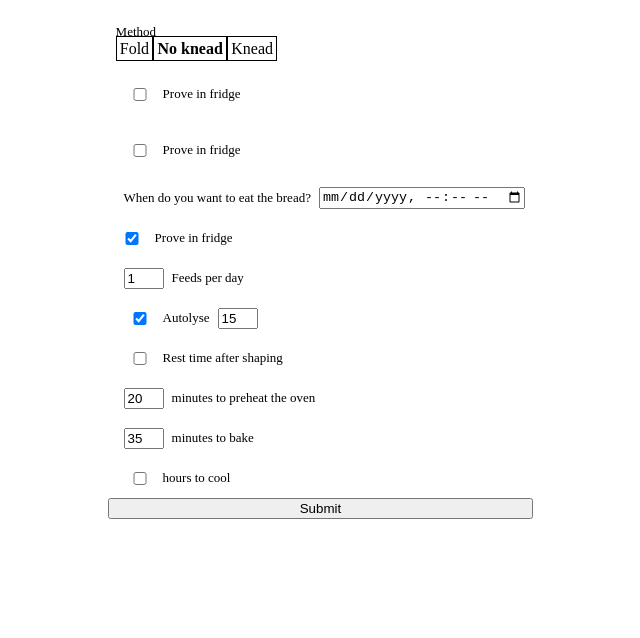
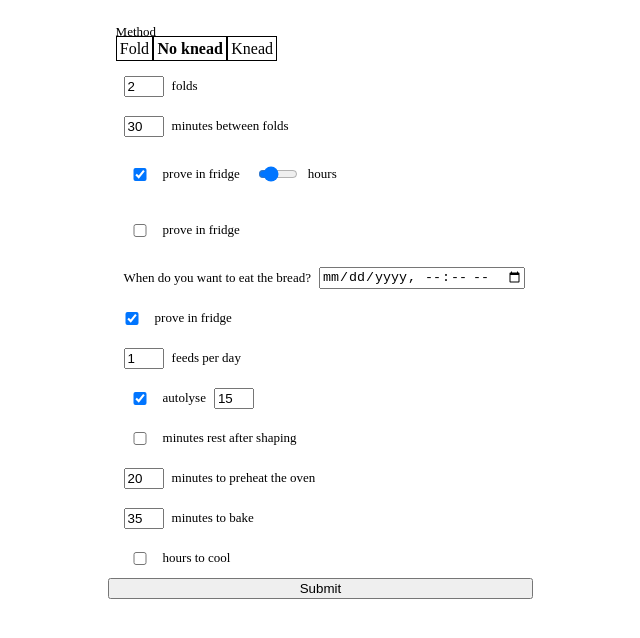
Before and after one commit to andrejak/sourdough-times, a React (Vite) app: page / in a window 1280 px wide. Shown: the top 638 px of the page, without its empty margins (39-679 px from the left). Built offline with nearby package versions, Linux system fonts and the light colour scheme.

Commit message:
Pull method out

```diff
--- a/src/components/ConfigForm.tsx
+++ b/src/components/ConfigForm.tsx
@@ -1,20 +1,51 @@
 import React from "react";
-import { Step, initState } from "../types";
+import {
+  Step,
+  initBaseConfig,
+  OtherFieldType,
+  BakeConfig,
+  initKneadConfig,
+  initNoKneadConfig,
+  initFoldConfig,
+  Method,
+} from "../types";
 import styled from "styled-components";
 import Field from "./Field";
+import MethodField from "./Field/MethodField";
+
+const Container = styled.div`
+  display: flex;
+  flex-direction: column;
+  padding: 1rem;
+`;
 
 const Form = styled.form`
   display: flex;
   flex-direction: column;
-  padding: 1rem;
 `;
+
+const configs: { [key in Method]: BakeConfig } = {
+  knead: initKneadConfig,
+  noKnead: initNoKneadConfig,
+  fold: initFoldConfig,
+};
 
 const ConfigForm = ({
   setResult,
 }: {
   setResult: (steps: Step[]) => void;
 }): JSX.Element => {
-  const [config, setConfig] = React.useState(initState);
+  const [method, setMethod] = React.useState(
+    initBaseConfig.method.value as Method
+  );
+  const [config, setConfig] = React.useState(configs[method]);
+
+  React.useEffect(() => {
+    // TODO remove unneeded properties
+    setConfig({ ...configs[method], ...config });
+    // eslint-disable-next-line react-hooks/exhaustive-deps
+  }, [method]);
+
   const handleSubmit = async (e) => {
     e.preventDefault();
     const response = await fetch("/.netlify/functions/calculate", {
@@ -30,9 +61,17 @@ const ConfigForm = ({
   };
 
   return (
+    <Container>
+      <MethodField
+        field={{ label: "Method", type: "method", value: method }}
+        setValue={setMethod}
+      ></MethodField>
       <Form onSubmit={handleSubmit}>
         {Object.keys(config).map((fieldId) => {
           const field = config[fieldId];
+          if (fieldId === "method") {
+            return <span key={fieldId} />;
+          }
           return (
             <Field
               key={fieldId}
@@ -48,6 +87,7 @@ const ConfigForm = ({
         })}
         <input type="submit" value="Submit" />
       </Form>
+    </Container>
   );
 };
 export default ConfigForm;
--- a/src/components/Field/index.tsx
+++ b/src/components/Field/index.tsx
@@ -3,7 +3,6 @@ import { FieldType, ProofFieldType } from "../../types";
 import NumberField, { DatetimeField } from "./NumberField";
 import styled from "styled-components";
 import CheckboxField from "./CheckboxField";
-import MethodField from "./MethodField";
 
 const HorizontalContainer = styled.div`
   display: flex;
@@ -49,7 +48,6 @@ const mapTypeToComponent = {
   range: NumberField,
   duration: NumberField,
   boolean: CheckboxField,
-  method: MethodField,
   proof: ProofField,
 };
 
--- a/src/types/config.ts
+++ b/src/types/config.ts
@@ -80,20 +80,20 @@ const initMethod: FieldType = {
 };
 
 const fridgeField = (value: boolean): OtherFieldType => ({
-  label: "Prove in fridge",
+  label: "prove in fridge",
   type: "boolean",
   value,
 });
 
 const hourRangeField = (from: number, to: number): NumericalFieldType => ({
-  label: "How many hours?",
+  label: "hours",
   type: "range",
   value: { from, to },
   min: 1,
   max: 48,
 });
 
-const initBaseConfig: BaseConfig = {
+export const initBaseConfig: BaseConfig = {
   target: {
     label: "When do you want to eat the bread?",
     help: "",
@@ -102,7 +102,7 @@ const initBaseConfig: BaseConfig = {
   },
   inFridge: fridgeField(true),
   numFeedsPerDay: {
-    label: "Feeds per day",
+    label: "feeds per day",
     help: "",
     type: "number",
     value: 1,
@@ -111,7 +111,7 @@ const initBaseConfig: BaseConfig = {
   },
   method: initMethod,
   autolyse: {
-    label: "Autolyse",
+    label: "autolyse",
     help: "Mixing flour and water before adding salt",
     type: "duration",
     value: null,
@@ -121,7 +121,7 @@ const initBaseConfig: BaseConfig = {
     step: 5,
   },
   shaping: {
-    label: "Rest time after shaping",
+    label: "minutes rest after shaping",
     help: "If you're not going straight from the fridge to the oven.",
     type: "duration",
     optional: true,
@@ -155,9 +155,9 @@ const initBaseConfig: BaseConfig = {
 
 export const initNoKneadConfig: NoKneadConfig = {
   method: { ...initMethod, value: "noKnead" },
-  numFolds: { label: "Number of folds", type: "number", value: 2 },
+  numFolds: { label: "folds", type: "number", value: 2 },
   timeBetweenFolds: {
-    label: "Time between folds",
+    label: "minutes between folds",
     type: "duration",
     value: moment.duration(30, "minute"),
     min: 15,
@@ -201,11 +201,11 @@ export const initKneadConfig: KneadConfig = {
 
 export const initFoldConfig: FoldConfig = {
   method: { ...initMethod, value: "fold" },
-  numFolds: { label: "Number of folds", type: "number", value: 4 },
+  numFolds: { label: "folds", type: "number", value: 4 },
   timeBetweenFolds: {
-    label: "Time between folds",
+    label: "minutes between folds",
     type: "duration",
-    value: moment.duration(1, "hour"),
+    value: moment.duration(30, "minute"),
     min: 15,
     max: 60,
     step: 15,
```
Lines whose indentation alone changed are shown as unchanged.
